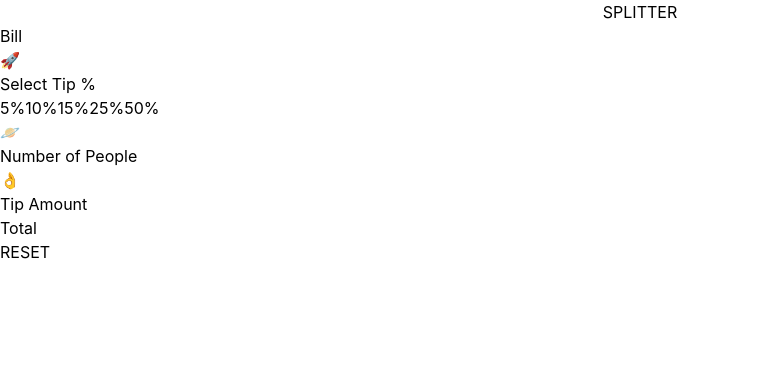
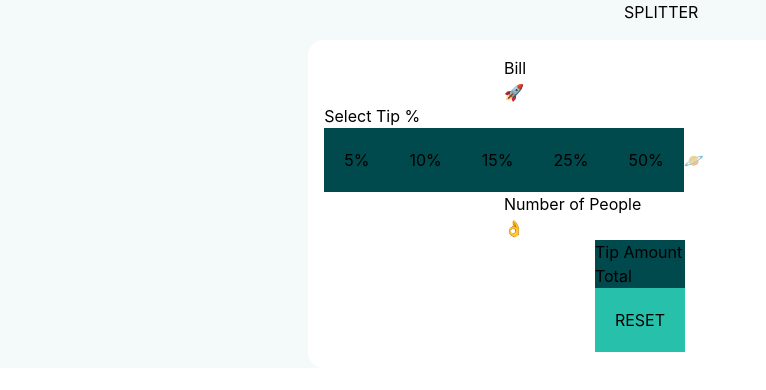
Before and after one commit to DominikRasinski/tip-calculator-challenge, a React (Create React App) app in the folder tip-calculator/: page / in a window 1280 px wide. Shown: the top 390 px of the page, without its empty margins (0-766 px from the left). Built offline with nearby package versions, Linux system fonts and the light colour scheme.

Commit message:
add default colors and make some styling

```diff
--- a/tip-calculator/src/App.tsx
+++ b/tip-calculator/src/App.tsx
@@ -4,8 +4,8 @@ import { Calculator } from './componnets/calculator/calculator';
 
 function App() {
   return (
-    <div>
-      <Logo />
+    <div className='bg-very-light-grayish-cyan'>
+      <Logo logoText='SPLITTER' />
       <Calculator />
     </div>
   );
--- a/tip-calculator/src/componnets/button.tsx
+++ b/tip-calculator/src/componnets/button.tsx
@@ -1,8 +1,17 @@
 type ButtonProps = {
   buttonName: string;
+  classCss?: string;
 };
 
 export const Button = (props: ButtonProps) => {
   const { buttonName } = props;
-  return <button>{`${buttonName}`}</button>;
+  let { classCss } = props;
+
+  if (!classCss) {
+    classCss = 'bg-very-dark-cyan';
+  }
+
+  classCss += ' p-5 inline-block';
+
+  return <button className={`${classCss}`}>{`${buttonName}`}</button>;
 };
--- a/tip-calculator/src/componnets/calculator/calculator.tsx
+++ b/tip-calculator/src/componnets/calculator/calculator.tsx
@@ -1,16 +1,20 @@
 import { Button } from '../button';
 import { Input } from '../input';
 import { ViewResult } from './viewResult';
+import { IconDollar } from '../icons/icon-dollar';
+import { IconPerson } from '../icons/icon-person';
 
 export const Calculator = () => {
   return (
-    <div>
-      <div>
+    <div className=' flex items-center justify-center flex-col'>
+      <div className='bg-hsl-white flex items-center justify-center flex-col p-4 rounded-2xl'>
+        <div className=''>
           <p>Bill</p>
           <Input icon={'🚀'} />
         </div>
         <div>
           <p>Select Tip %</p>
+          <div className='flex items-center flex-row'>
             <Button buttonName='5%' />
             <Button buttonName='10%' />
             <Button buttonName='15%' />
@@ -18,11 +22,13 @@ export const Calculator = () => {
             <Button buttonName='50%' />
             <Input icon={'🪐'} />
           </div>
+        </div>
         <div>
           <p>Number of People</p>
           <Input icon={'👌'} />
         </div>
         <ViewResult />
       </div>
+    </div>
   );
 };
--- a/tip-calculator/src/componnets/calculator/viewResult.tsx
+++ b/tip-calculator/src/componnets/calculator/viewResult.tsx
@@ -2,14 +2,17 @@ import { Button } from '../button';
 
 export const ViewResult = () => {
   return (
-    <div>
+    <div className='bg-very-dark-cyan'>
       <div>
         <p>Tip Amount</p>
       </div>
       <div>
         <p>Total</p>
       </div>
-      <Button buttonName='RESET' />
+      <Button
+        buttonName='RESET'
+        classCss='bg-strong-cyan'
+      />
     </div>
   );
 };
--- /dev/null
+++ b/tip-calculator/src/componnets/icons/icon-dollar.tsx
@@ -0,0 +1,14 @@
+import React from 'react';
+export const IconDollar = () => {
+  return (
+    <svg
+      xmlns='http://www.w3.org/2000/svg'
+      width='11'
+      height='17'>
+      <path
+        fill='#9EBBBD'
+        d='M6.016 16.328v-1.464c1.232-.08 2.22-.444 2.964-1.092.744-.648 1.116-1.508 1.116-2.58v-.144c0-.992-.348-1.772-1.044-2.34-.696-.568-1.708-.932-3.036-1.092V4.184c.56.144 1.012.4 1.356.768.344.368.516.816.516 1.344v.288h1.824v-.432c0-.448-.088-.876-.264-1.284a3.783 3.783 0 00-.744-1.116A4.251 4.251 0 007.54 2.9a5.324 5.324 0 00-1.524-.492V.872H4.288V2.36a5.532 5.532 0 00-1.416.324c-.448.168-.84.392-1.176.672-.336.28-.604.616-.804 1.008-.2.392-.3.844-.3 1.356v.144c0 .96.316 1.708.948 2.244.632.536 1.548.884 2.748 1.044v3.912c-.704-.16-1.248-.472-1.632-.936-.384-.464-.576-1.08-.576-1.848v-.288H.256v.576c0 .464.08.924.24 1.38.16.456.404.88.732 1.272.328.392.744.728 1.248 1.008s1.108.476 1.812.588v1.512h1.728zM4.288 7.424c-.688-.128-1.164-.332-1.428-.612-.264-.28-.396-.644-.396-1.092 0-.464.176-.832.528-1.104.352-.272.784-.448 1.296-.528v3.336zm1.728 5.712V9.344c.768.128 1.328.328 1.68.6.352.272.528.688.528 1.248 0 .544-.196.984-.588 1.32-.392.336-.932.544-1.62.624z'
+      />
+    </svg>
+  );
+};
--- /dev/null
+++ b/tip-calculator/src/componnets/icons/icon-person.tsx
@@ -0,0 +1,15 @@
+import React from 'react';
+
+export const IconPerson = () => {
+  return (
+    <svg
+      xmlns='http://www.w3.org/2000/svg'
+      width='13'
+      height='16'>
+      <path
+        fill='#9EBBBD'
+        d='M9.573 7.729c.406 0 .784.07 1.126.209.342.14.639.33.881.569.232.227.438.503.614.82a5.1 5.1 0 01.407.949c.097.312.178.654.242 1.016.062.359.105.699.126 1.011.02.307.031.624.031.945 0 .836-.259 1.512-.768 2.01-.504.492-1.17.742-1.98.742H2.748c-.81 0-1.477-.25-1.98-.742C.259 14.76 0 14.084 0 13.248c0-.322.01-.64.032-.945.02-.312.063-.652.126-1.01.063-.363.144-.705.242-1.017.1-.323.238-.643.407-.948.176-.318.382-.594.613-.821.243-.238.54-.43.882-.57.342-.138.72-.208 1.125-.208.16 0 .313.067.61.265.183.123.397.264.636.421.204.134.48.259.822.372.333.11.671.167 1.005.167a3.19 3.19 0 001.006-.167c.341-.113.618-.238.822-.372l.636-.42c.296-.2.45-.266.61-.266zM6.598 0C7.63 0 8.522.38 9.252 1.129s1.1 1.666 1.1 2.724c0 1.06-.37 1.976-1.1 2.725-.73.75-1.623 1.13-2.654 1.13-1.03 0-1.924-.38-2.653-1.13-.73-.749-1.1-1.666-1.1-2.725 0-1.058.37-1.975 1.1-2.724C4.675.379 5.567 0 6.598 0z'
+      />
+    </svg>
+  );
+};
--- a/tip-calculator/src/componnets/input.tsx
+++ b/tip-calculator/src/componnets/input.tsx
@@ -5,9 +5,11 @@ type InputProps = {
 export const Input = (props: InputProps) => {
   const { icon } = props;
   return (
-    <div>
-      <span>{icon}</span>
-      <input type='text'></input>
+    <div className='relative'>
+      <span className='absolute'>{icon}</span>
+      <input
+        type='text'
+        className='pl-6'></input>
     </div>
   );
 };
--- a/tip-calculator/src/componnets/logo.tsx
+++ b/tip-calculator/src/componnets/logo.tsx
@@ -1,7 +1,12 @@
-export const Logo = () => {
+type LogoProps = {
+  logoText: string;
+};
+
+export const Logo = (props: LogoProps) => {
+  const { logoText } = props;
   return (
     <div className='flex items-center justify-center w-auto'>
-      <h1>SPLITTER</h1>
+      <h1 className='w-8 text-wrap h-10'>{logoText}</h1>
     </div>
   );
 };
--- a/tip-calculator/tailwind.config.js
+++ b/tip-calculator/tailwind.config.js
@@ -1,8 +1,18 @@
 /** @type {import('tailwindcss').Config} */
 module.exports = {
-  content: ['./src/**/*.{js,jsx,ts,tsx}',],
+  content: ['./src/**/*.{js,jsx,ts,tsx}'],
   theme: {
-    extend: {},
+    extend: {
+      colors: {
+        'strong-cyan': 'hsl(172, 67%, 45%)',
+        'very-dark-cyan': 'hsl(183, 100%, 15%)',
+        'dark-grayish-cyan': 'hsl(186, 14%, 43%)',
+        'grayish-cyan': 'hsl(184, 14%, 56%)',
+        'light-grayish-cyan': 'hsl(185, 41%, 84%)',
+        'very-light-grayish-cyan': 'hsl(189, 41%, 97%)',
+        'hsl-white': 'hsl(0, 0%, 100%)',
+      },
+    },
   },
   plugins: [],
-}
+};
```
Also changed, not shown: tip-calculator/public/icon-dollar.svg (renamed from tip-calculator/images/icon-dollar.svg), tip-calculator/public/icon-person.svg (renamed from tip-calculator/images/icon-person.svg). Lines whose indentation alone changed are shown as unchanged.
